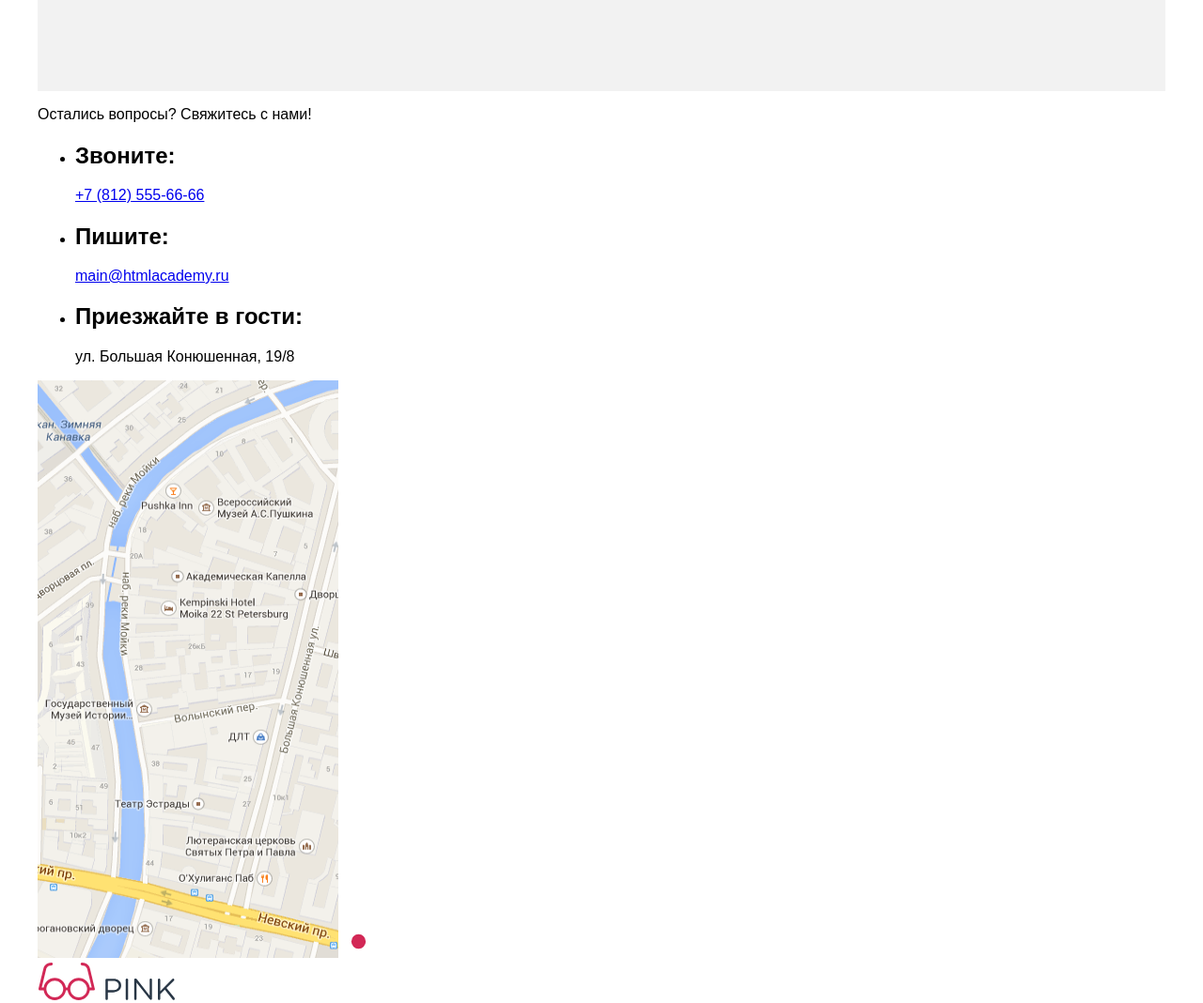
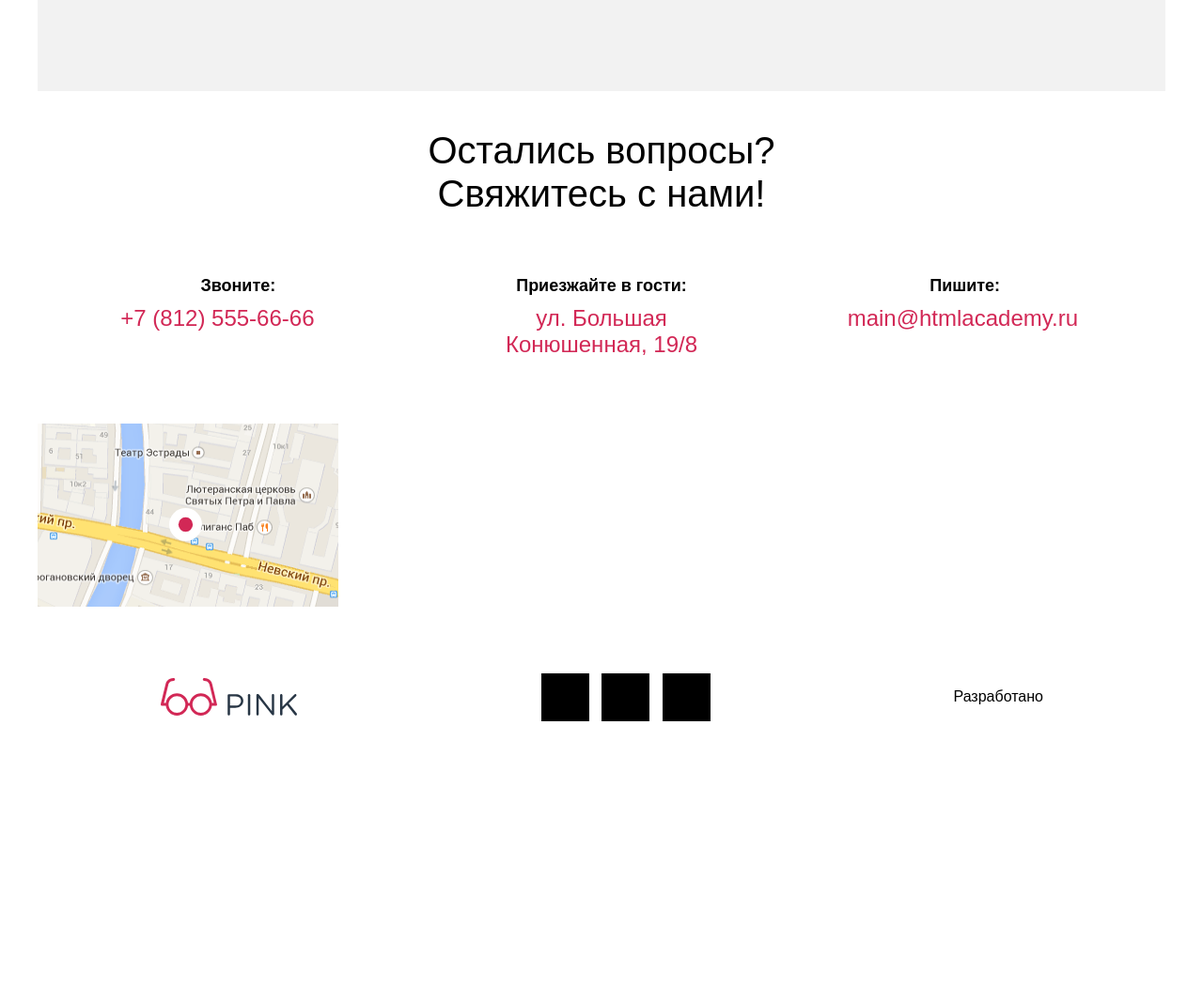
Before and after one commit to Rainik777/102262-pink-16, a website: page source/index.html in a window 1280 px wide. Shown: the part 2858-3926 px from the top of the page at 94% size. After the commit the page ends 3712 px from the top, so only its background shows below. Drawn offline with nearby package versions, Linux system fonts and the light colour scheme; files that its build step writes are made by us from their sources.

Commit message:
адаптив продолжение

```diff
--- a/source/index.html
+++ b/source/index.html
@@ -177,25 +177,29 @@
       </section>
       <section class="contacts">
         <h2 class="visually-hidden">Контакты</h2>
+        <div class="contacts__wrapper">
           <p class="contacts__text">
             Остались вопросы? Свяжитесь с нами!
           </p>
           <ul class="contacts__list">
             <li class="contacts__item">
-            <h2 class="contacts-header">Звоните:</h2>
+              <h2 class="contacts__header">Звоните:</h2>
               <a class="contacts__link" href="+78125556666">+7 (812) 555-66-66</a>
             </li>
             <li class="contacts__item">
-            <h2 class="contacts-header">Пишите:</h2>
+              <h2 class="contacts__header">Пишите:</h2>
               <a class="contacts__link" href="mailto:main@htmlacademy.ru">main@htmlacademy.ru</a>
             </li>
             <li class="contacts__item">
-            <h2 class="contacts-header">Приезжайте в гости:</h2>
+              <h2 class="contacts__header">Приезжайте в гости:</h2>
               <p class="contacts__link">ул. Большая Конюшенная, 19/8</p>
             </li>
           </ul>
+        </div>
+        <div class="contacts__map-block">
+          <img class="contacts__marker" src="img/icon-map-marker.svg" width="35px" height="35px" alt="Маркер для карты">
           <img class="contacts__map" src="img/bg-map-mobile@1x.png" width="320px" height="615px" alt="Карта">
-        <img class="contacts__marker" src="img/icon-map-marker.svg" width="35px" height="35px" alt="Маркер для карты">
+        </div>
       </section>
     </main>
     <footer class="page-footer">
--- /dev/null
+++ b/source/sass/blocks/contacts.scss
@@ -0,0 +1,90 @@
+.contacts {
+  position: relative;
+}
+
+.contacts__wrapper {
+  padding: 40px 20px;
+  background-color: #ffffff;
+}
+
+.contacts__text {
+  font-size: 24px;
+  text-align: center;
+  margin-bottom: 40px;
+}
+
+.contacts__list {
+  padding: 0;
+  display: flex;
+  flex-wrap: wrap;
+  list-style: none;
+}
+
+.contacts__item {
+  margin: 0 auto 25px;
+  p {
+    margin: 0;
+  }
+}
+
+.contacts__header {
+  margin-bottom: 10px;
+  font-size: 18px;
+  font-weight: bold;
+  text-align: center;
+}
+
+.contacts__link {
+  font-size: 24px;
+  color: $color-text-pink;
+  text-decoration: none;
+  text-align: center;
+}
+
+.contacts__map-block {
+    position: relative;
+    top: -420px;
+    z-index: -1;
+}
+
+.contacts__marker {
+    position: absolute;
+    top: 510px;
+    left: 140px;
+}
+
+.contacts__map {
+    margin-bottom: -430px;
+}
+
+@media (min-width: $width-tablet) {
+  .contacts__wrapper {
+    padding-bottom: 30px;
+  }
+
+  .contacts__text {
+    margin: 0 auto 50px;
+    width: 380px;
+    font-size: 40px;
+  }
+}
+
+@media (min-width: $width-desktop) {
+  .contacts__list {
+    justify-content: space-around;
+  }
+
+  .contacts__item {
+    width: 250px;
+    &:nth-of-type(1) {
+      order: 1;
+    }
+    &:nth-of-type(2) {
+      order: 3;
+    }
+    &:nth-of-type(3) {
+      order: 2;
+    }
+  }
+
+}
--- /dev/null
+++ b/source/sass/blocks/page-footer.scss
@@ -0,0 +1,19 @@
+.page-footer {
+  display: none;
+}
+
+@media (min-width: $width-tablet) {
+  .page-footer {
+    padding: 35px 20px;
+    display: flex;
+    flex-wrap: wrap;
+    justify-content: space-between;
+    align-items: center;
+  }
+}
+
+@media (min-width: $width-desktop) {
+  .page-footer {
+    padding: 60px 130px 70px;
+  }
+}
--- /dev/null
+++ b/source/sass/blocks/social.scss
@@ -0,0 +1,14 @@
+.social__list {
+  padding: 0;
+  width: 180px;
+  display: flex;
+  flex-wrap: wrap;
+  justify-content: space-between;
+  list-style: none;
+}
+
+.social__item {
+  width: 51px;
+  height: 51px;
+  background-color: #000000;
+}
--- a/source/sass/style.scss
+++ b/source/sass/style.scss
@@ -13,3 +13,6 @@
 @import "blocks/round-diagram.scss";
 @import "blocks/reviews.scss";
 @import "blocks/price.scss";
+@import "blocks/contacts.scss";
+@import "blocks/social.scss";
+@import "blocks/page-footer.scss";
```
Lines whose indentation alone changed are shown as unchanged.
